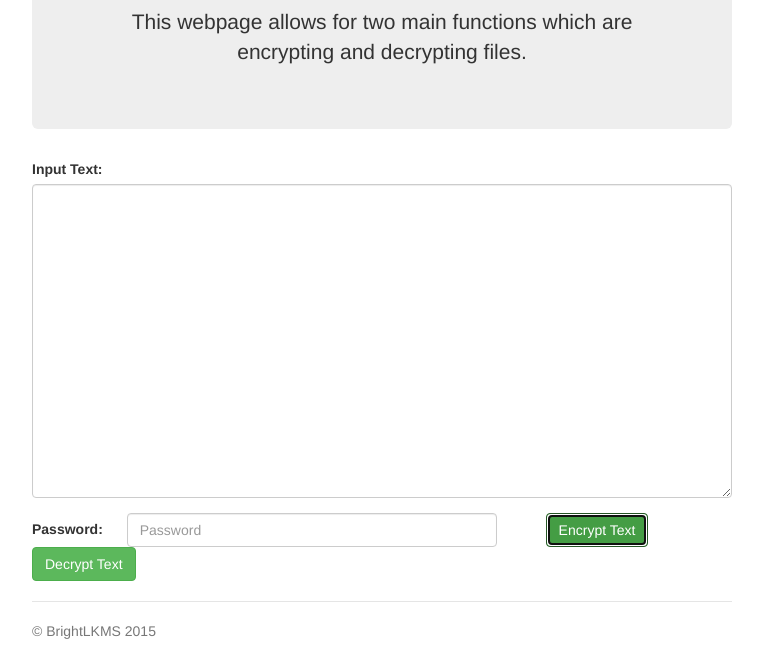
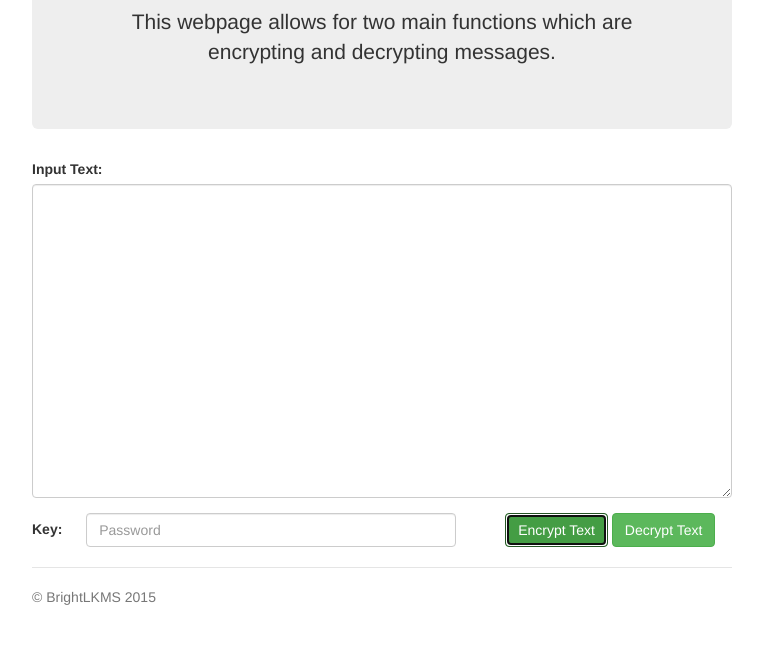
Before and after one commit to thebearjew/EncrypteMe, a plain HTML site: page index.html in a window 1280 px wide. Both pictures are taken after a click on the button "Encrypt Text". Shown: the part 160-831 px from the top of the page, without its empty margins (258-1021 px from the left). After the commit the page ends 800 px from the top, so only its background shows below. Drawn offline with nearby package versions, Linux system fonts and the light colour scheme.

Commit message:
jQuery syntax

```diff
--- a/index.html
+++ b/index.html
@@ -13,7 +13,7 @@
 	  <div class = "container">
       <div class="jumbotron">
         <h1>Encrypt Me</h1>
-        <p class="lead">This webpage allows for two main functions which are encrypting and decrypting files.</p>
+        <p class="lead">This webpage allows for two main functions which are encrypting and decrypting messages.</p>
       </div>
 
       <!-- Giant Text Field-->
@@ -25,7 +25,7 @@
 	    <!-- FORM CLASS -->
 	    <form class="form-inline">
         <div class="form-group">
-          <label id = "pass-line">Password:</label>
+          <label id = "pass-line">Key:</label>
           <input type="text" class="form-control" id="passInput" placeholder="Password">
         </div>
         <button type="button" class="btn btn-success encryptButn">Encrypt Text</button>
--- a/script/app.js
+++ b/script/app.js
@@ -14,13 +14,13 @@ function arrangeString(funct){
 	}
 	var text = document.getElementById('inputText').value
 	if (funct.data.param1 == "enc"){
-		document.getElementById('inputText').value = fetchAscii(text, passlist)
-		document.getElementById('passInput').value = ""
+		$('#inputText').val(fetchAscii(text, passlist))
+		$('#passInput').val("")
 	}
 	else if(funct.data.param2 == "dec"){
 		var newText = text.split("&")
-		document.getElementById('inputText').value = fetchAscii2(newText, passlist)
-		document.getElementById('passInput').value =""
+		$('#inputText').val(fetchAscii2(newText, passlist))
+		$('#passInput').val("")
 	}
 }
 
```
